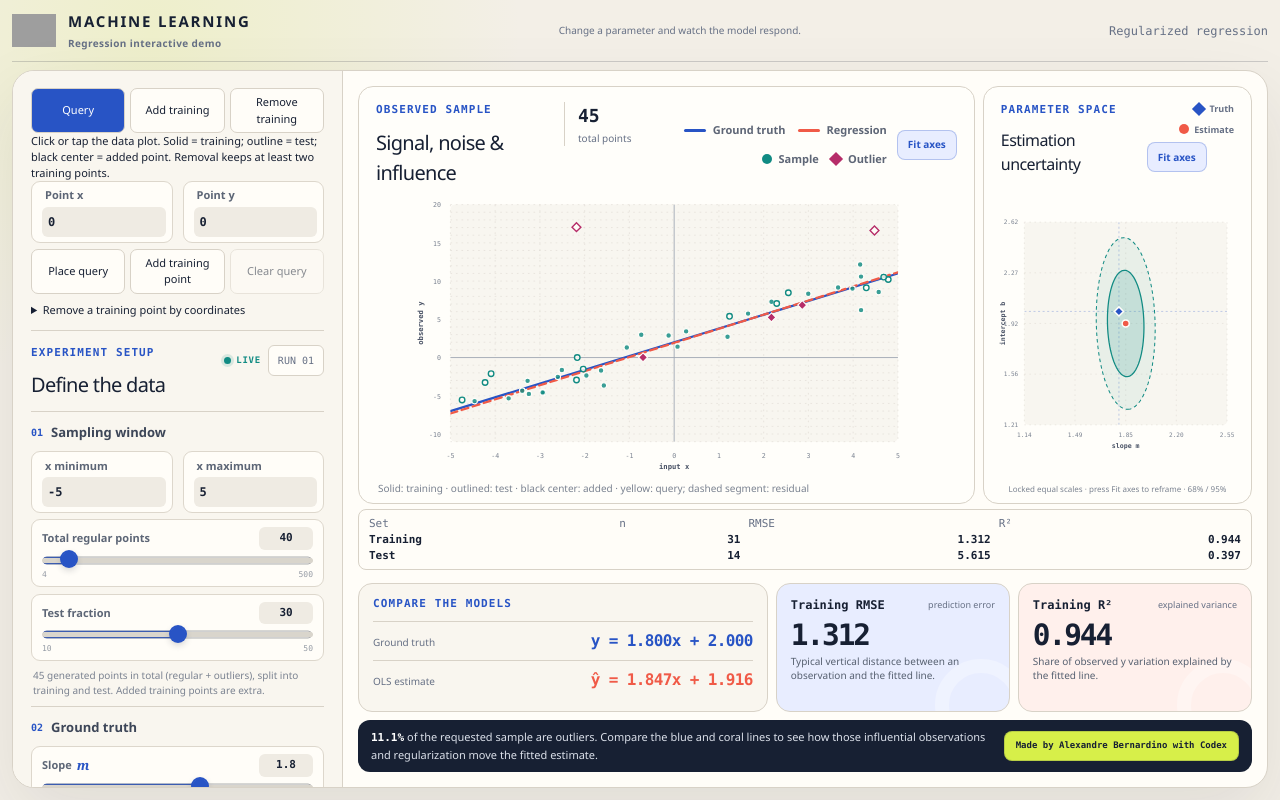
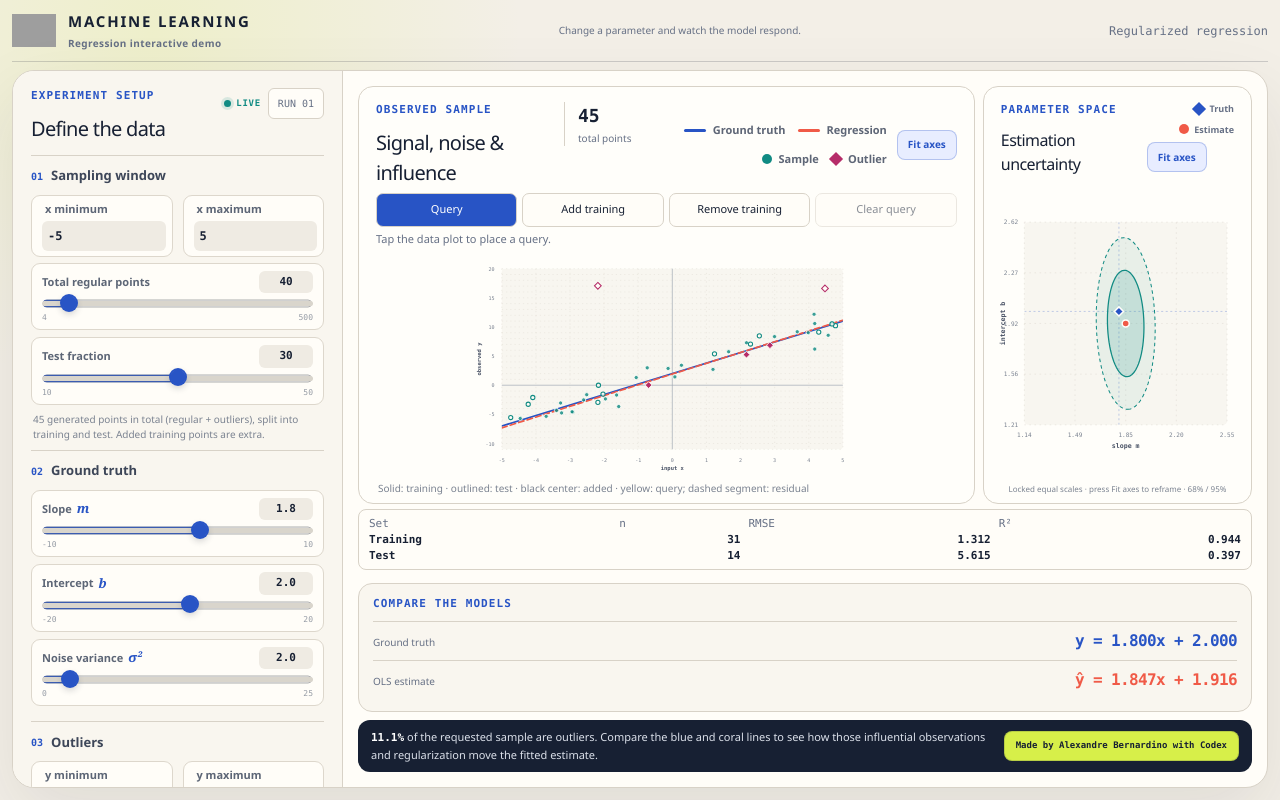
Before and after one commit to alexbernardino/regression-interactive, a Next.js app: page / in a window 1280 px wide. Built offline with nearby package versions, Linux system fonts and the light colour scheme; grey boxes are pictures that could not be loaded.

Commit message:
Use plot clicks for point editing and remove duplicate metrics

```diff
--- a/app/globals.css
+++ b/app/globals.css
@@ -1,4 +1,12 @@
 @import "tailwindcss";
+
+.plot-editor { flex-shrink: 0; margin: 5px 0; }
+.plot-editor p { margin: 4px 0; font-size: 11px; color: var(--muted); }
+.results-grid.equations-only { grid-template-columns: 1fr; }
+.mobile-metrics.coefficients-only { grid-template-columns: 1fr 1fr; }
+@media (max-width: 820px), (orientation: landscape) and (max-height: 560px) and (max-width: 1024px) {
+  .workspace > .split-performance { display: none; }
+}
 
 .regression-editor { margin-bottom: 14px; padding-bottom: 12px; border-bottom: 1px solid var(--line); }
 .editor-modes { display: flex; flex-wrap: wrap; gap: 5px; }
--- a/app/page.tsx
+++ b/app/page.tsx
@@ -526,12 +526,19 @@ function RegressionPlot({
       role="img"
       aria-label="Regression data: solid training points, outlined test points, and query residual"
       onClick={(event) => {
-        if (mode === "remove") return;
         const svg = event.currentTarget;
         const matrix = svg.getScreenCTM();
         if (!matrix) return;
         const local = new DOMPoint(event.clientX, event.clientY).matrixTransform(matrix.inverse());
         if (local.x < margin.left || local.x > margin.left + plotWidth || local.y < margin.top || local.y > margin.top + plotHeight) return;
+        if (mode === "remove") {
+          const nearest = result.points.filter(point => point.training).map(point => {
+            const screen = new DOMPoint(scaleX(point.x), scaleY(point.y)).matrixTransform(matrix);
+            return { point, distance: Math.hypot(screen.x - event.clientX, screen.y - event.clientY) };
+          }).sort((a, b) => a.distance - b.distance)[0];
+          if (nearest && nearest.distance <= 14) onRemove(nearest.point.id);
+          return;
+        }
         onPlace(xMin + (local.x - margin.left) / plotWidth * (xMax - xMin), yMax - (local.y - margin.top) / plotHeight * (yMax - yMin));
       }}
     >
@@ -890,7 +897,6 @@ function ParameterPlot({
 export default function Home() {
   const [query, setQuery] = useState<{ x: number; y: number } | null>(null);
   const [editMode, setEditMode] = useState<"query" | "add" | "remove">("query");
-  const [entry, setEntry] = useState({ x: 0, y: 0 });
   const [{ config, result }, dispatch] = useReducer(
     updateLabState,
     undefined,
@@ -934,6 +940,13 @@ export default function Home() {
     <span>Set</span><span>n</span><span>RMSE</span><span>R²</span>
     <b>Training</b><strong>{result.points.filter(p => p.training).length}</strong><strong>{round(result.rmse)}</strong><strong>{round(result.r2)}</strong>
     <b>Test</b><strong>{result.points.filter(p => !p.training).length}</strong><strong>{round(result.testRmse)}</strong><strong>{round(result.testR2)}</strong>
+  </div>;
+  const editor = <div className="plot-editor">
+    <div className="editor-modes">
+      {(["query", "add", "remove"] as const).map(mode => <button key={mode} type="button" aria-pressed={editMode === mode} onClick={() => setEditMode(mode)}>{mode === "query" ? "Query" : mode === "add" ? "Add training" : "Remove training"}</button>)}
+      <button type="button" disabled={!query} onClick={() => setQuery(null)}>Clear query</button>
+    </div>
+    <p>{editMode === "remove" ? "Tap a solid training point to remove it (minimum two)." : editMode === "add" ? "Tap the data plot to add a training point." : "Tap the data plot to place a query."}</p>
   </div>;
 
   return (
@@ -980,6 +993,7 @@ export default function Home() {
             </button>
           </div>
 
+          {editor}
           <div className="mobile-plots-grid">
             <section className="mobile-plot-pane mobile-data-pane" aria-label="Data plot">
               <div className="mobile-plot-heading">
@@ -1033,7 +1047,7 @@ export default function Home() {
           </div>
 
           {performance}
-          <div className="mobile-metrics" aria-label="Live regression metrics">
+          <div className="mobile-metrics coefficients-only" aria-label="Estimated coefficients">
             <div>
               <span>Slope m̂</span>
               <strong>{round(result.fittedSlope)}</strong>
@@ -1042,37 +1056,10 @@ export default function Home() {
               <span>Intercept b̂</span>
               <strong>{round(result.fittedIntercept)}</strong>
             </div>
-            <div>
-              <span>Train RMSE</span>
-              <strong>{round(result.rmse)}</strong>
-            </div>
-            <div>
-              <span>Train R²</span>
-              <strong>{round(result.r2)}</strong>
-            </div>
           </div>
         </section>
 
         <aside className="controls">
-          <section className="regression-editor" aria-label="Data interaction tools">
-            <div className="editor-modes">
-              {(["query", "add", "remove"] as const).map(mode => <button key={mode} type="button" aria-pressed={editMode === mode} onClick={() => setEditMode(mode)}>{mode === "query" ? "Query" : mode === "add" ? "Add training" : "Remove training"}</button>)}
-            </div>
-            <p>Click or tap the data plot. Solid = training; outline = test; black center = added point. Removal keeps at least two training points.</p>
-            <div className="field-grid">
-              <NumberField label="Point x" value={entry.x} step={0.1} onChange={x => setEntry(current => ({ ...current, x }))} />
-              <NumberField label="Point y" value={entry.y} step={0.1} onChange={y => setEntry(current => ({ ...current, y }))} />
-            </div>
-            <div className="editor-modes">
-              <button type="button" onClick={() => setQuery(entry)}>Place query</button>
-              <button type="button" onClick={() => dispatch({ type: "add", ...entry })}>Add training point</button>
-              <button type="button" disabled={!query} onClick={() => setQuery(null)}>Clear query</button>
-            </div>
-            {query && <p className="query-error">Query ({round(query.x)}, {round(query.y)}) · prediction {round(result.fittedSlope * query.x + result.fittedIntercept)} · residual y − ŷ = {round(query.y - result.fittedSlope * query.x - result.fittedIntercept)} · squared error {round((query.y - result.fittedSlope * query.x - result.fittedIntercept) ** 2)}. Query is excluded from fitting and metrics.</p>}
-            <details><summary>Remove a training point by coordinates</summary>
-              {result.points.filter(p => p.training).map(p => <button className="remove-point-row" key={p.id} type="button" disabled={result.points.filter(point => point.training).length <= 2} onClick={() => dispatch({ type: "remove", id: p.id })}>Remove ({round(p.x, 2)}, {round(p.y, 2)}){p.manual ? " · added" : ""}</button>)}
-            </details>
-          </section>
           <div className="controls-heading">
             <div>
               <p className="step-label">Experiment setup</p>
@@ -1278,6 +1265,7 @@ export default function Home() {
                 </div>
               </div>
 
+              {editor}
               <RegressionPlot result={result} axes={dataAxes} {...plotTools} />
               {queryReadout}
               <p className="field-note">Solid: training · outlined: test · black center: added · yellow: query; dashed segment: residual</p>
@@ -1317,7 +1305,7 @@ export default function Home() {
           </div>
 
           {performance}
-          <div className="results-grid">
+          <div className="results-grid equations-only">
             <section className="equation-card">
               <p className="step-label">Compare the models</p>
               <div className="equation-row truth-equation">
@@ -1342,23 +1330,6 @@ export default function Home() {
               </div>
             </section>
 
-            <section className="metric-card rmse-card">
-              <div className="metric-top">
-                <span>Training RMSE</span>
-                <small>prediction error</small>
-              </div>
-              <strong>{round(result.rmse)}</strong>
-              <p>Typical vertical distance between an observation and the fitted line.</p>
-            </section>
-
-            <section className="metric-card r2-card">
-              <div className="metric-top">
-                <span>Training R²</span>
-                <small>explained variance</small>
-              </div>
-              <strong>{round(result.r2)}</strong>
-              <p>Share of observed y variation explained by the fitted line.</p>
-            </section>
           </div>
 
           <div className="observation-strip">
```
